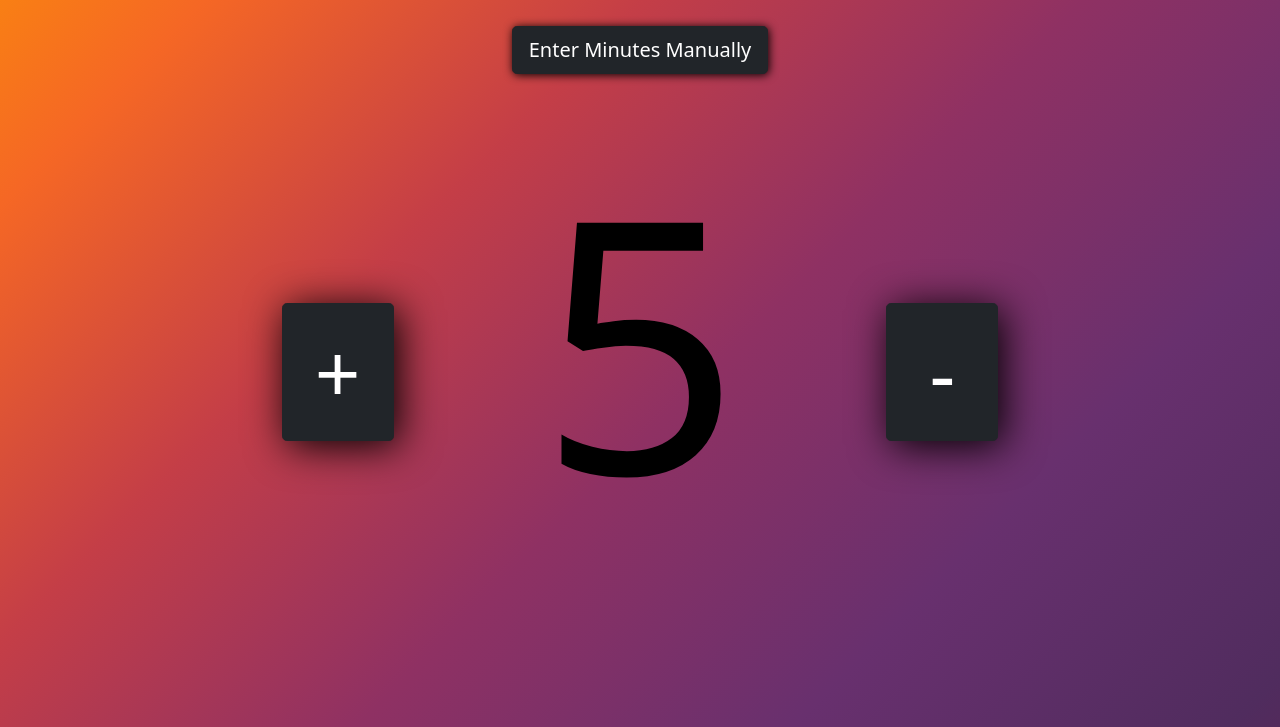
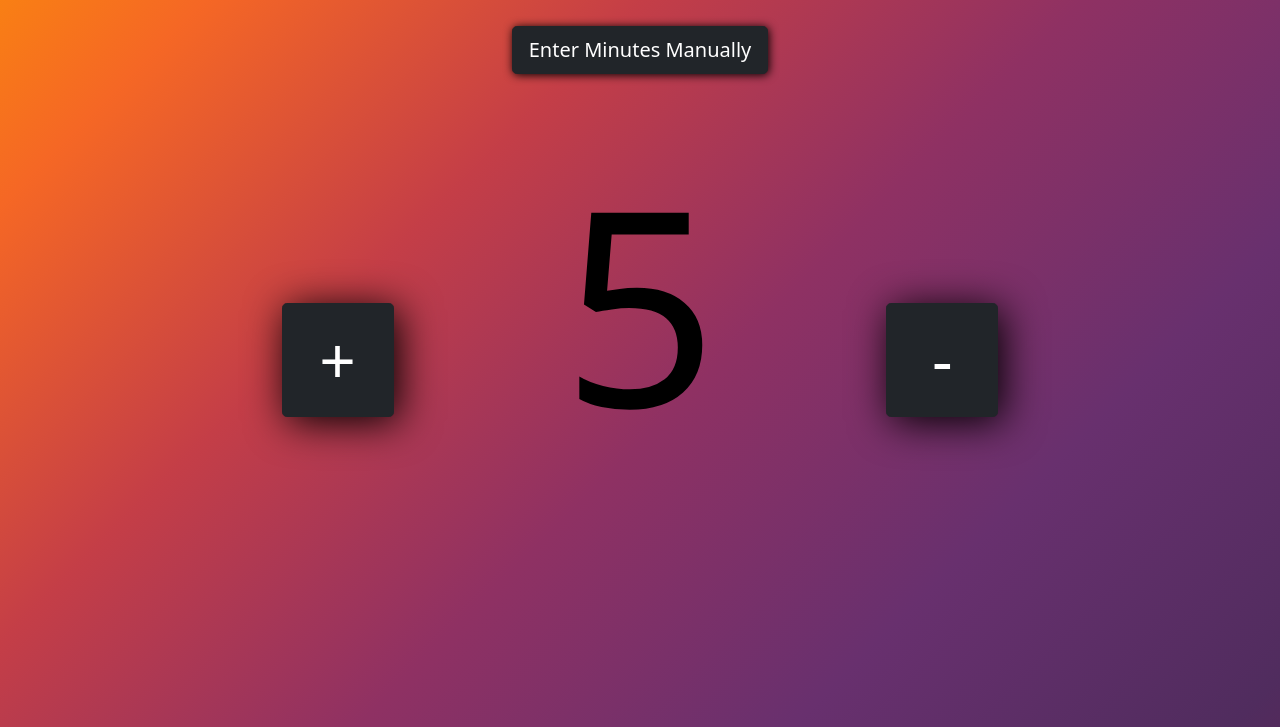
Before and after one commit to JuzerShakir/countdown, a plain HTML site: page index.html in a window 1280 px wide. Shown: the part 73-800 px from the top of the page. Drawn offline with nearby package versions, Linux system fonts and the light colour scheme.

Commit message:
modified UI

```diff
--- a/style.css
+++ b/style.css
@@ -4,7 +4,7 @@
 }
 
 #mins {
-  font-size: 22rem;
+  font-size: 17rem;
   color: black;
   /* text-align: center; */
 }
@@ -16,23 +16,25 @@
   margin: 0;
   top: 47%;
   left: 22%;
-  font-size: 5rem;
+  font-size: 4rem;
   width: 7rem;
   filter: drop-shadow(5px 5px 20px black);
 }
-#increment:active,
-#decrement:active,
-#timerEntry:active {
-  filter: drop-shadow(0px 0px 0px black);
-}
+
 #decrement,
 #secs {
   position: absolute;
   top: 47%;
   right: 22%;
-  font-size: 5rem;
+  font-size: 4rem;
   width: 7rem;
   filter: drop-shadow(5px 5px 20px black);
+}
+
+#increment:active,
+#decrement:active,
+#timerEntry:active {
+  filter: drop-shadow(0px 0px 0px black);
 }
 
 #secs {
```
Also changed, not shown: index.html (+3 -0 lines).
